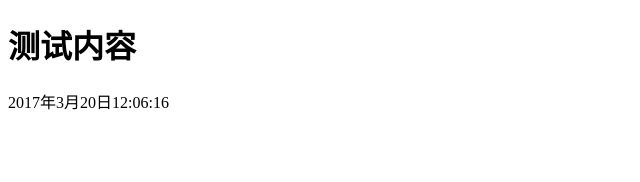
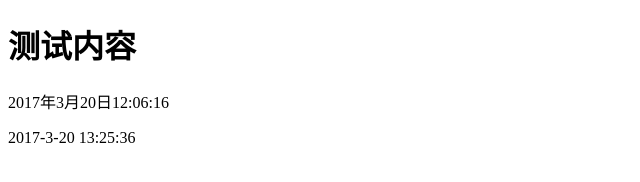
Before and after one commit to huizhouxiaofang/git-demo, a website: page src/index.html in a window 1280 px wide. Shown: the whole page, without its empty margins (0-640 px from the left). Drawn offline with Linux system fonts and the light colour scheme.

Commit message:
第二次提交代码

```diff
--- a/src/index.html
+++ b/src/index.html
@@ -7,5 +7,6 @@
 <body>
 	<h1>测试内容</h1>
 	<p>2017年3月20日12:06:16</p>
+	<p>2017-3-20 13:25:36</p>
 </body>
 </html>
```
Also changed, not shown: package.json (added, +15 -0 lines), 1 other file.
